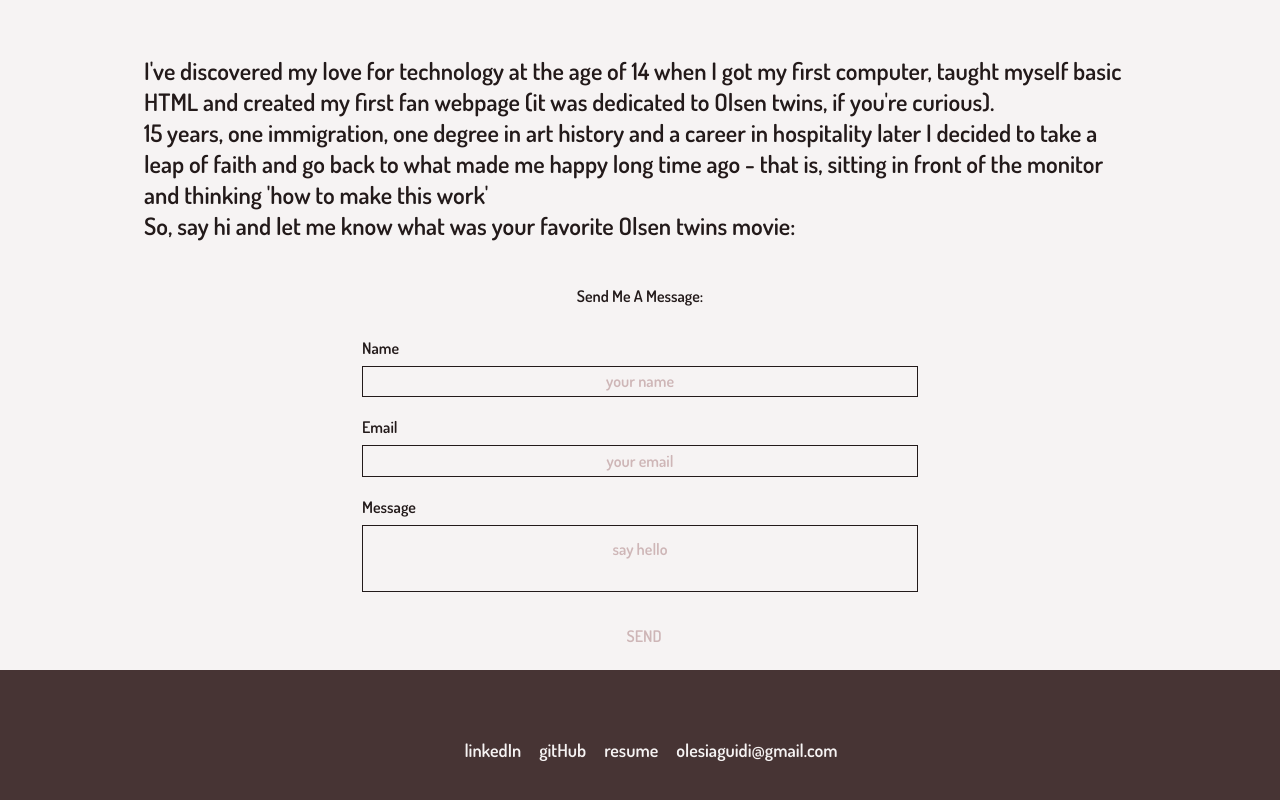
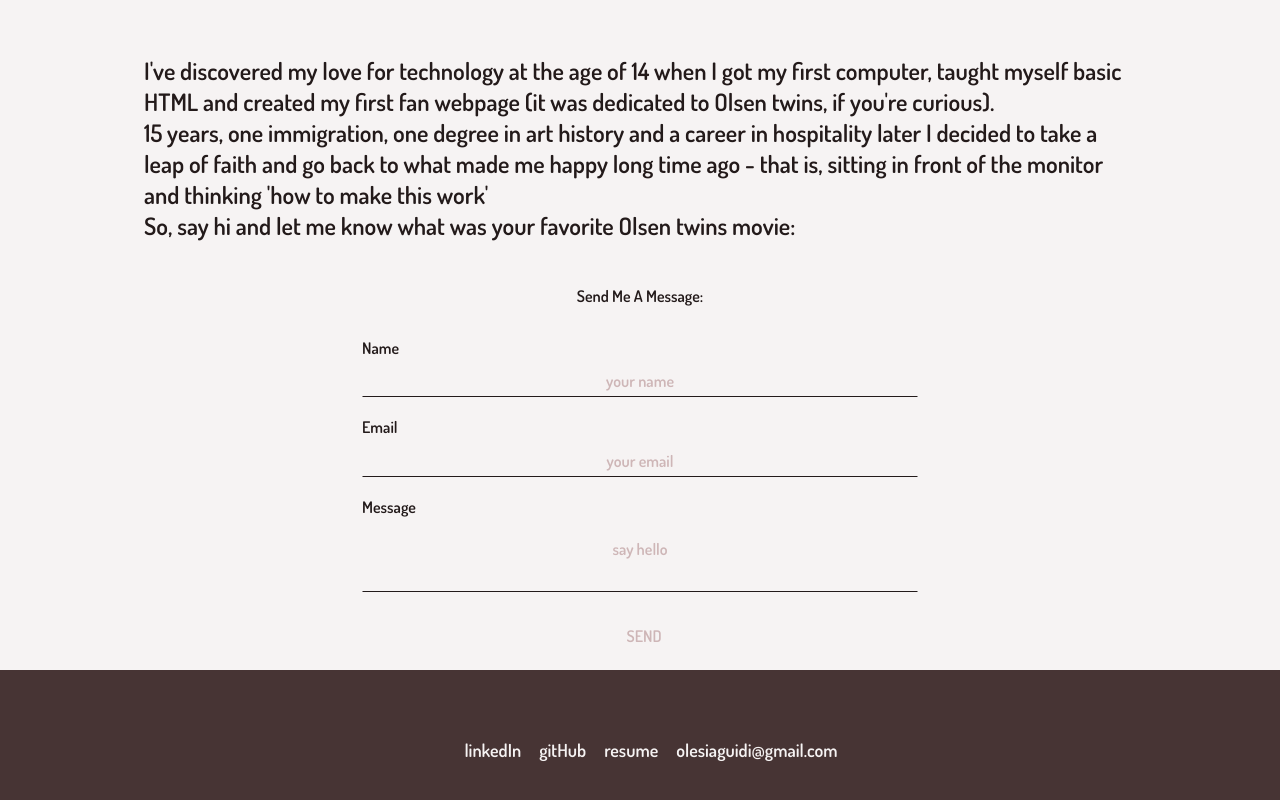
Before and after one commit to olesia-ag/portfolio_frontend, a React (Create React App) app: page / in a window 1280 px wide. Shown: the part 841-1641 px from the top of the page. Built offline with nearby package versions, Linux system fonts and the light colour scheme.

Commit message:
border input

```diff
--- a/src/components/UI/Input/Input.module.css
+++ b/src/components/UI/Input/Input.module.css
@@ -18,8 +18,8 @@
 	display: block;
 	width: 90vw;
 	box-sizing: border-box;
-	border: 1px solid !important;
-	border-bottom-color: var(--secondary);
+	border: 1px solid;
+	border-bottom-color: var(--secondary) !important;
 	border-left-color: var(--base);
   border-right-color: var(--base);
   border-top-color: var(--base);
```
